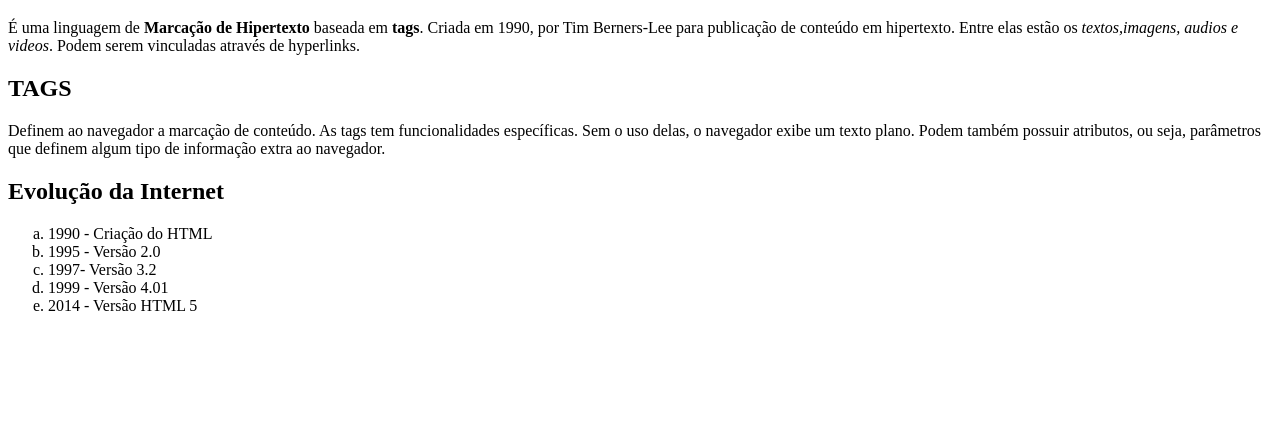
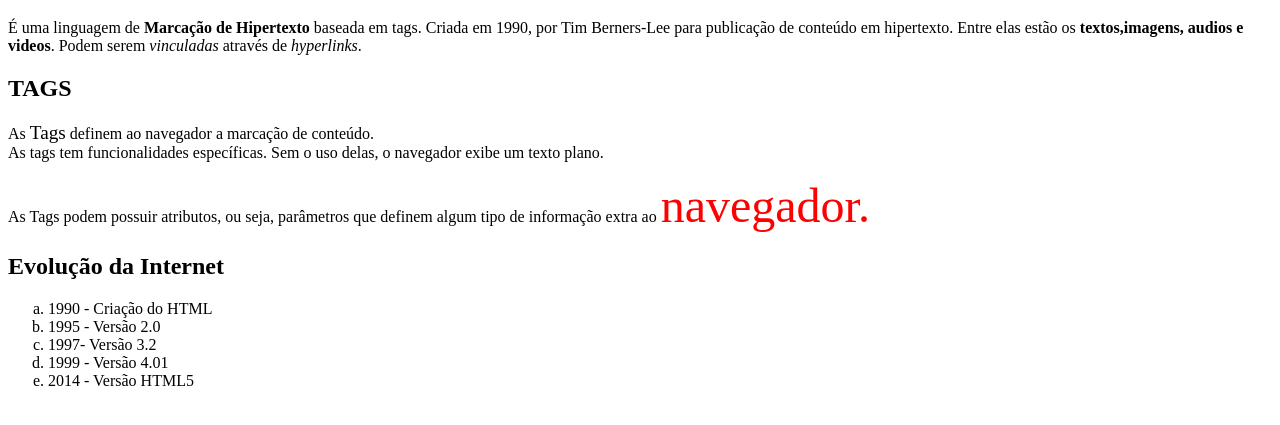
Before and after one commit to BrunaGalvao/primeiro-site, a plain HTML site: page index.html in a window 1280 px wide. Shown: the part 61-486 px from the top of the page. Drawn offline with Linux system fonts and the light colour scheme.

Commit message:
Update index.html

```diff
--- a/index.html
+++ b/index.html
@@ -8,9 +8,9 @@
 </head>
 <body>
     <h1>HTML</h1>
-    <p>É uma linguagem de <b>Marcação de Hipertexto</b> baseada em <b>tags</b>. Criada em 1990, por Tim Berners-Lee para publicação de conteúdo em hipertexto. Entre elas estão os <i>textos,imagens, audios e videos</i>. Podem serem vinculadas através de hyperlinks.</p>
+    <p>É uma linguagem de <b>Marcação de Hipertexto</b> baseada em tags. Criada em 1990, por Tim Berners-Lee para publicação de conteúdo em hipertexto. Entre elas estão os <strong>textos,imagens, audios e videos</strong>. Podem serem <i>vinculadas</i> através de <em>hyperlinks</em>.</p>
     <h2>TAGS</h2>
-    <p>Definem ao navegador a marcação de conteúdo. As tags tem funcionalidades específicas. Sem o uso delas, o navegador exibe um texto plano. Podem também possuir atributos, ou seja, parâmetros que definem algum tipo de informação extra ao navegador.</p>
+    <p>As <big>Tags</big> definem ao navegador a marcação de conteúdo.<br> As tags tem funcionalidades específicas. Sem o uso delas, o navegador exibe um texto plano.</p> <p>As Tags podem possuir atributos, ou seja, parâmetros que definem algum tipo de informação extra ao <font color="red" size="14">navegador.</font></p>
 
 
     <h2>Evolução da Internet</h2>
@@ -19,7 +19,7 @@
                 <li>1995 - Versão 2.0</li>
                 <li>1997-  Versão 3.2</li>
                 <li>1999 - Versão 4.01</li>
-                <li>2014 - Versão HTML 5</li>
+                <li>2014 - Versão HTML5</li>
             </ol>
 </body>
 </html>
```
